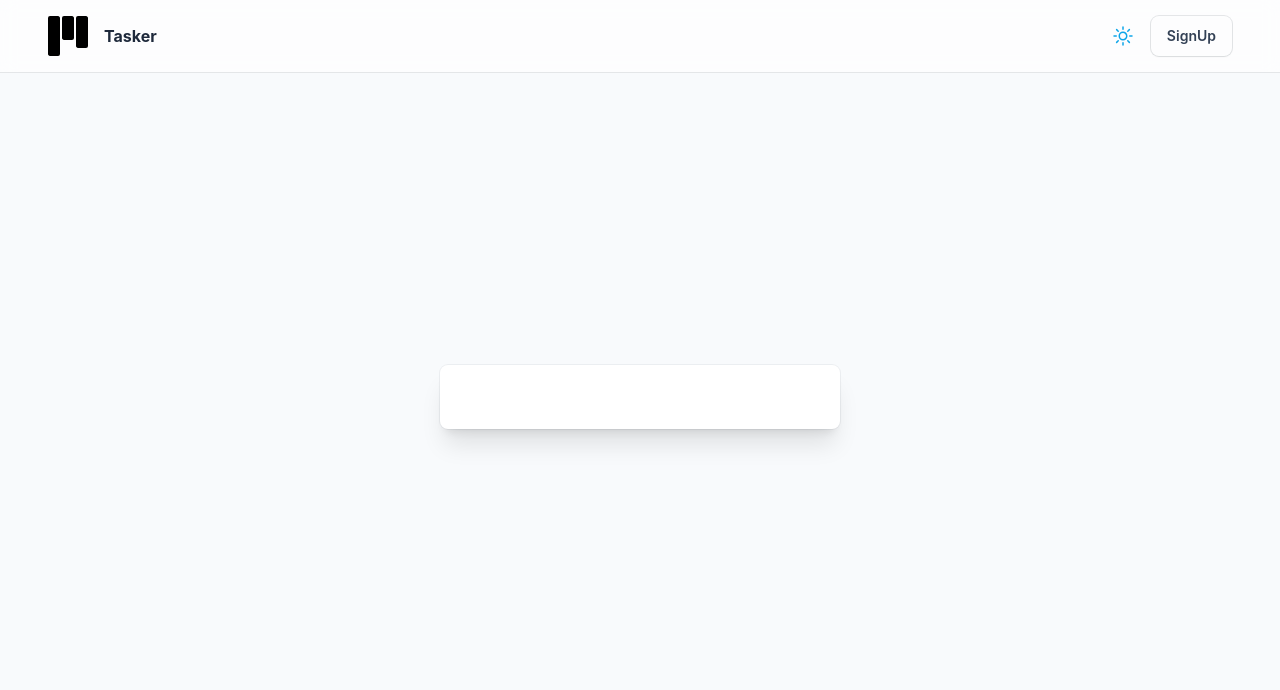
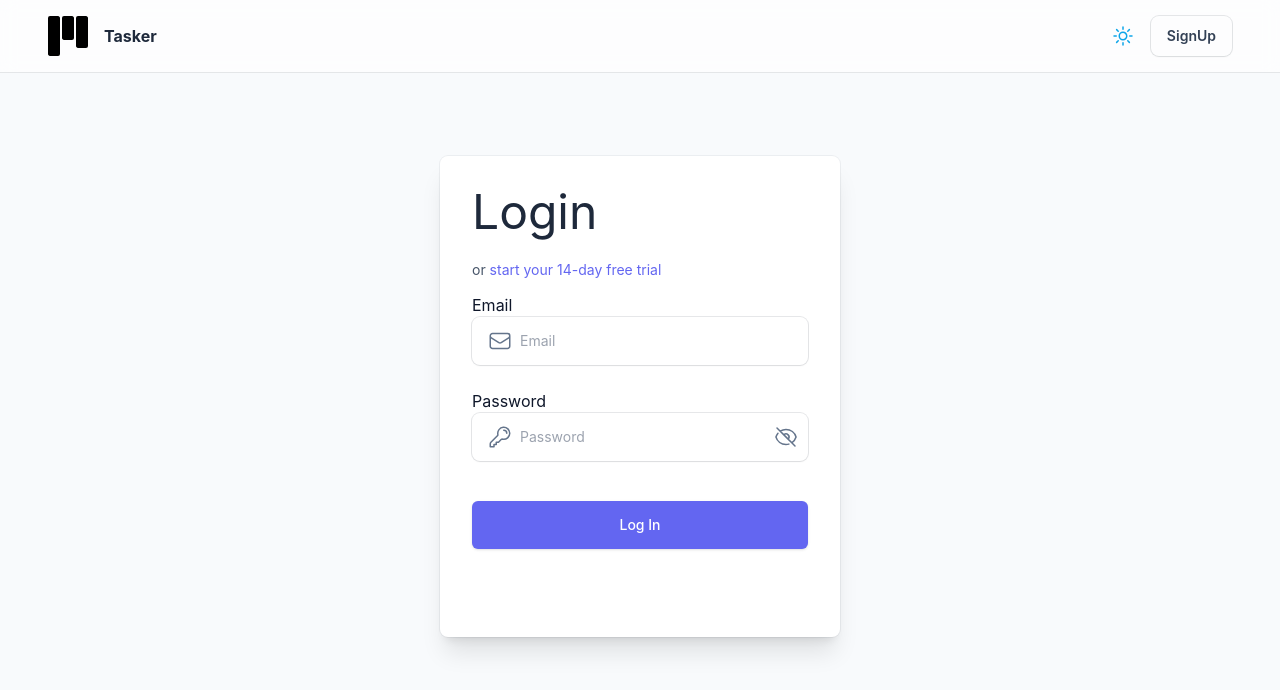
Before and after one commit to yovengo/Tasker, a React (Create React App) app in the folder client/: page /auth/login in a window 1280 px wide. Before the commit this address led to /auth/auth/signup. Shown: the top 690 px of the page. Built offline with nearby package versions, Linux system fonts and the light colour scheme.

Commit message:
add LoginPage.tsx

```diff
--- a/client/src/app/App.tsx
+++ b/client/src/app/App.tsx
@@ -4,6 +4,7 @@ import SignUpPage from './components/ui/SignUpPage';
 import { Navigate, Route, Routes } from 'react-router-dom';
 import MainPage from './components/page/MainPage';
 import AuthLayout from './layouts/AuthLayout';
+import LoginPage from './components/ui/LoginPage';
 
 function App() {
   return (
@@ -13,6 +14,7 @@ function App() {
         <Route index element={<MainPage />} />
         <Route path="auth" element={<AuthLayout />}>
           <Route index element={<Navigate to="/auth/signup" />} />
+          <Route path="login" element={<LoginPage />} />
           <Route path="signup" element={<SignUpPage />} />
           <Route path="*" element={<Navigate to="auth/signup" />} />
         </Route>
--- /dev/null
+++ b/client/src/app/components/ui/LoginPage.tsx
@@ -0,0 +1,66 @@
+import * as yup from 'yup';
+import { useAppSelector } from '../../store/hook';
+import { getUsersLoadingStatus } from '../../store/usersSlice';
+import { SubmitHandler, useForm } from 'react-hook-form';
+import { yupResolver } from '@hookform/resolvers/yup';
+import { LoginProps } from '../../types/types';
+import Card from '../common/Card';
+import StyledNavLink from '../common/StyledNavLink';
+import TextField from '../common/form/TextField';
+import { EnvelopeIcon, KeyIcon } from '@heroicons/react/24/outline';
+import Button from './Button';
+import SpinLoading from './SpinLoader';
+
+const schema = yup.object({
+  password: yup.string().required('Password is required'),
+  email: yup.string().required('Email is required'),
+});
+
+const LoginPage = () => {
+  const loading = useAppSelector(getUsersLoadingStatus());
+  const {
+    register,
+    reset,
+    handleSubmit,
+    formState: { errors, isValid },
+  } = useForm<LoginProps>({ mode: 'onBlur', resolver: yupResolver(schema) });
+
+  const onSubmit: SubmitHandler<LoginProps> = (data) => {
+    console.log(data);
+    reset();
+  };
+
+  return (
+    <div className="mb-12 text-slate-900">
+      <Card.Title>Login</Card.Title>
+
+      <div className="text-sm text-slate-600">
+        or{' '}
+        <StyledNavLink to="/auth/signup" styleType="underline">
+          start your 14-day free trial
+        </StyledNavLink>
+      </div>
+      <form onSubmit={handleSubmit(onSubmit)} className="space-y-6 min-w-[200px] w-full mb-10">
+        <TextField
+          field={{ ...register('email') }}
+          name="email"
+          label="Email"
+          error={errors?.email}
+          Icon={EnvelopeIcon}
+        />
+        <TextField
+          field={{ ...register('password') }}
+          type="password"
+          name="password"
+          label="Password"
+          error={errors?.password}
+          Icon={KeyIcon}
+        />
+        <div className="pt-2">
+          <Button isValid={isValid}>{loading && <SpinLoading />}Log In</Button>
+        </div>
+      </form>
+    </div>
+  );
+};
+export default LoginPage;
--- a/client/src/app/types/types.ts
+++ b/client/src/app/types/types.ts
@@ -107,6 +107,11 @@ export type SignUpFields = {
   password: string;
 };
 
+export type LoginProps = {
+  email: string;
+  password: string;
+};
+
 export type ButtonProps = {
   label?: string;
   children: ReactNode;
```
